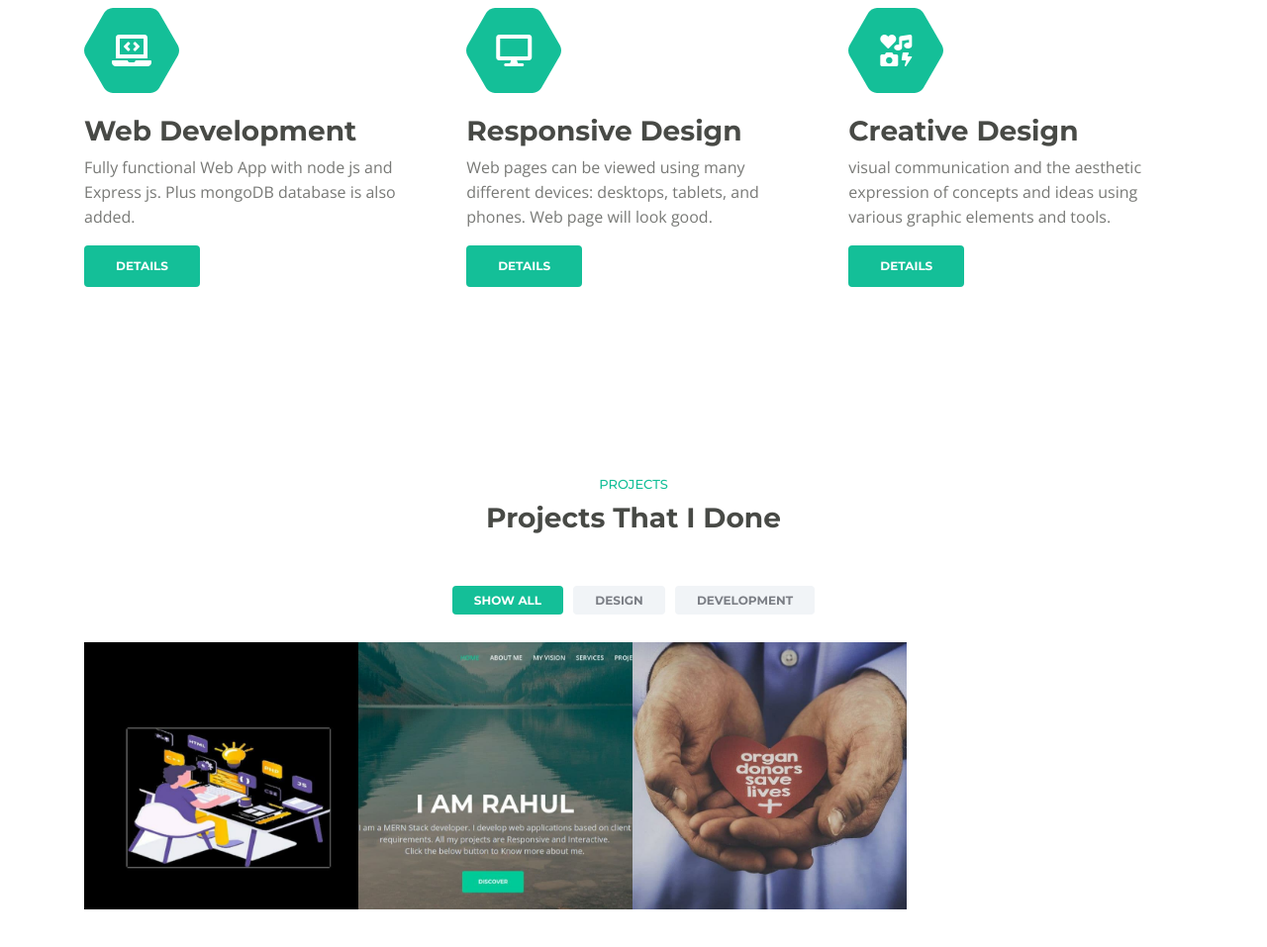
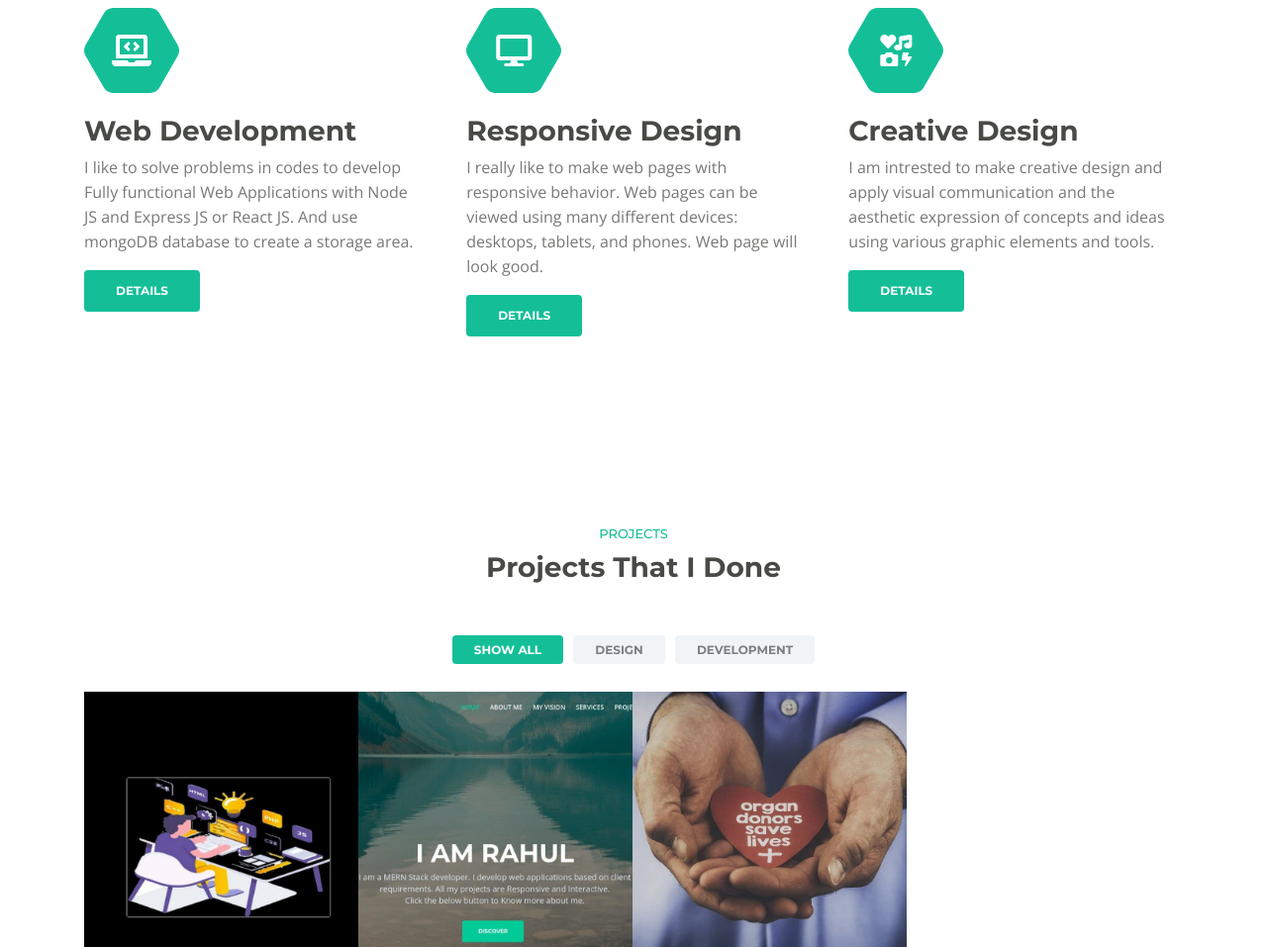
Before and after one commit to rahulnfc/rahulnfc.github.io, a plain HTML site: page index.html in a window 1280 px wide. Shown: the part 2947-3904 px from the top of the page at 99% size. Drawn offline with nearby package versions, Linux system fonts and the light colour scheme.

Commit message:
modified

```diff
--- a/index.html
+++ b/index.html
@@ -259,7 +259,7 @@
                         </span>
                         <div class="card-body">
                             <h2>Web Development</h2>
-                            <p>Fully functional Web App with node js and Express js. Plus mongoDB database is also added.</p>
+                            <p>I like to solve problems in codes to develop Fully functional Web Applications with Node JS and Express JS or React JS. And use mongoDB database to create a storage area.</p>
                         </div>
                         <div class="button-container">
                             <a class="btn-solid-reg page-scroll" href="#contact">DETAILS</a>
@@ -275,7 +275,7 @@
                         </span>
                         <div class="card-body">
                             <h2>Responsive Design</h2>
-                            <p>Web pages can be viewed using many different devices: desktops, tablets, and phones. Web page will  look good.</p>
+                            <p>I really like to make web pages with responsive behavior. Web pages can be viewed using many different devices: desktops, tablets, and phones. Web page will  look good.</p>
                         </div>
                         <div class="button-container">
                             <a class="btn-solid-reg page-scroll" href="#contact">DETAILS</a>
@@ -291,7 +291,7 @@
                         </span>
                         <div class="card-body">
                             <h2>Creative Design</h2>
-                            <p>visual communication and the aesthetic expression of concepts and ideas using various graphic elements and tools.</p>
+                            <p>I am intrested to make creative design and apply visual communication and the aesthetic expression of concepts and ideas using various graphic elements and tools.</p>
                         </div>
                         <div class="button-container">
                             <a class="btn-solid-reg page-scroll" href="#contact">DETAILS</a>
```
